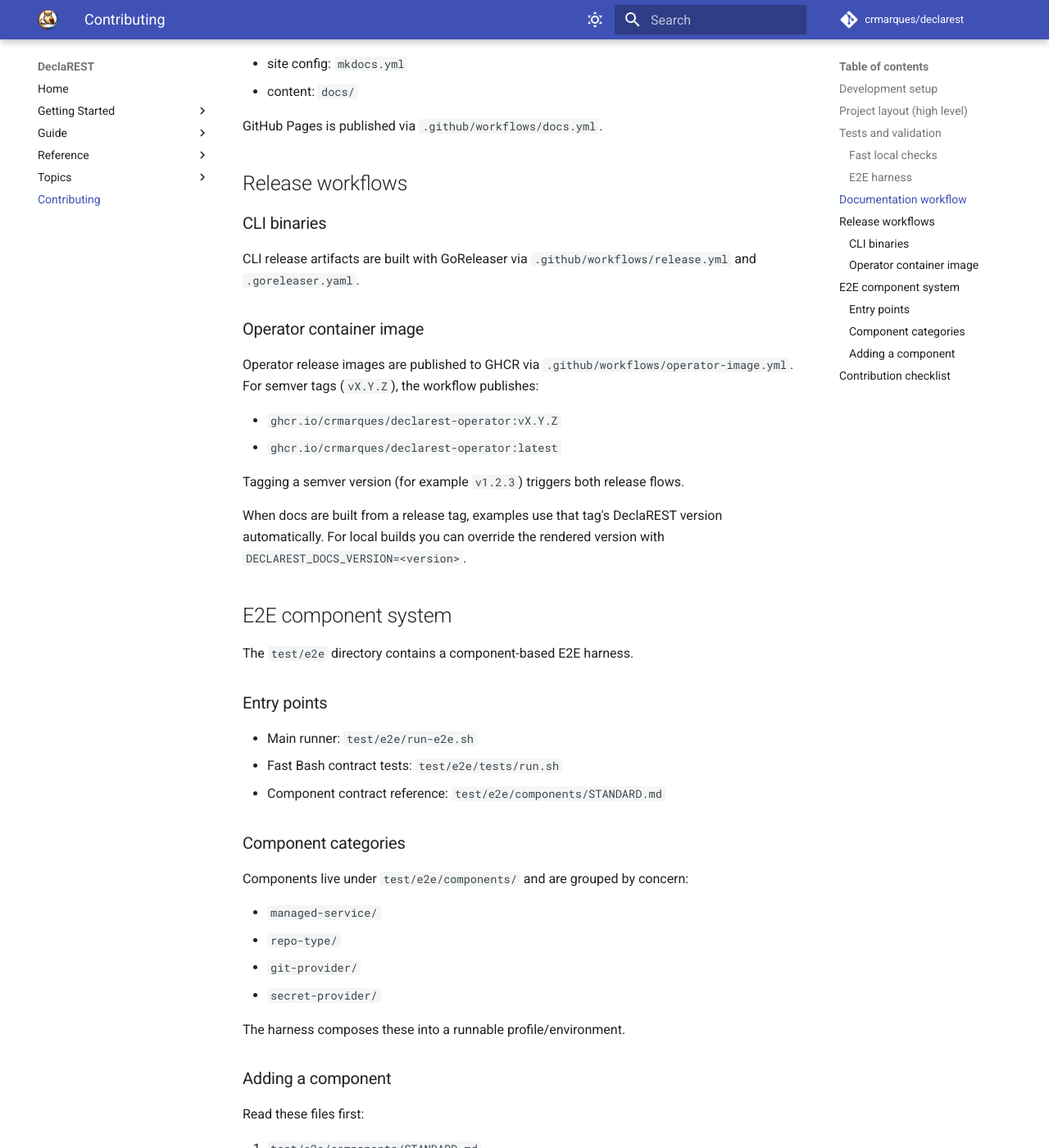
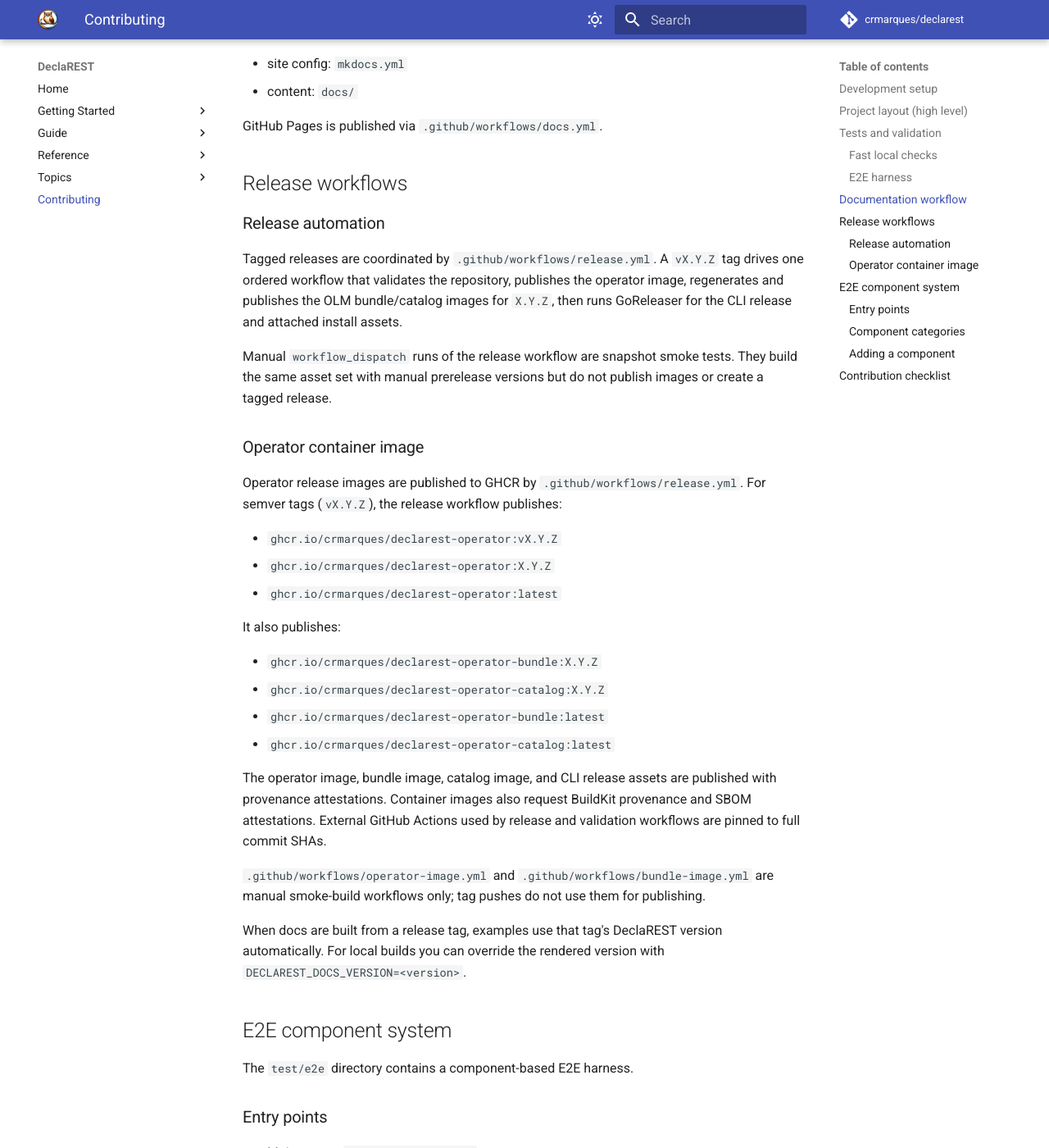
Before and after one commit to crmarques/declarest, an MkDocs documentation site: the page built from docs/contributing/contributing.md, in a window 1280 px wide and 1400 px high, scrolled down 1541 px. Shown: the whole window at 82% size. Built offline with MkDocs 1.6.1 and Material for MkDocs 9.7.7, drawn with Linux system fonts in a browser that asks for light colours; comment, search, counter and statistics services are not loaded.

Commit message:
ci(release): harden cli and operator publishing

```diff
--- a/docs/contributing/contributing.md
+++ b/docs/contributing/contributing.md
@@ -69,19 +69,31 @@
 
 ## Release workflows
 
-### CLI binaries
+### Release automation
 
-CLI release artifacts are built with GoReleaser via `.github/workflows/release.yml` and `.goreleaser.yaml`.
+Tagged releases are coordinated by `.github/workflows/release.yml`. A `vX.Y.Z` tag drives one ordered workflow that validates the repository, publishes the operator image, regenerates and publishes the OLM bundle/catalog images for `X.Y.Z`, then runs GoReleaser for the CLI release and attached install assets.
+
+Manual `workflow_dispatch` runs of the release workflow are snapshot smoke tests. They build the same asset set with manual prerelease versions but do not publish images or create a tagged release.
 
 ### Operator container image
 
-Operator release images are published to GHCR via `.github/workflows/operator-image.yml`.
-For semver tags (`vX.Y.Z`), the workflow publishes:
+Operator release images are published to GHCR by `.github/workflows/release.yml`.
+For semver tags (`vX.Y.Z`), the release workflow publishes:
 
 - `ghcr.io/crmarques/declarest-operator:vX.Y.Z`
+- `ghcr.io/crmarques/declarest-operator:X.Y.Z`
 - `ghcr.io/crmarques/declarest-operator:latest`
 
-Tagging a semver version (for example `v1.2.3`) triggers both release flows.
+It also publishes:
+
+- `ghcr.io/crmarques/declarest-operator-bundle:X.Y.Z`
+- `ghcr.io/crmarques/declarest-operator-catalog:X.Y.Z`
+- `ghcr.io/crmarques/declarest-operator-bundle:latest`
+- `ghcr.io/crmarques/declarest-operator-catalog:latest`
+
+The operator image, bundle image, catalog image, and CLI release assets are published with provenance attestations. Container images also request BuildKit provenance and SBOM attestations. External GitHub Actions used by release and validation workflows are pinned to full commit SHAs.
+
+`.github/workflows/operator-image.yml` and `.github/workflows/bundle-image.yml` are manual smoke-build workflows only; tag pushes do not use them for publishing.
 
 When docs are built from a release tag, examples use that tag's DeclaREST version automatically. For local builds you can override the rendered version with `DECLAREST_DOCS_VERSION=<version>`.
 
```
Also changed, not shown: agents/reference/architecture.md (+3 -2 lines), agents/reference/k8s-operator.md (+10 -7 lines), agents/reference/quality.md (+6 -3 lines), docs/guide/running-the-operator.md (+1 -1 lines), docs/topics/architecture.md (+1 -1 lines), 7 other files.
